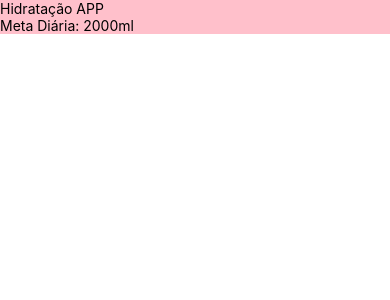
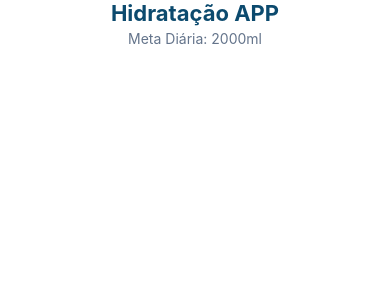
Before and after one commit to Manuely-Candido/app_hidratacao, a React Native app: screen / in a window 390 px wide. Shown: the top 300 px of the page. Built offline with nearby package versions, Linux system fonts and the light colour scheme.

Commit message:
Fazendo o header e a aplicação da meta diaria

```diff
--- a/App.jsx
+++ b/App.jsx
@@ -7,7 +7,7 @@ import { WaterProgress } from './src/components/WaterProgress';
 import { ActionButtons } from './src/components/ActionButton';
 
 export default function App(){
-  // const GOAL = 2000;
+  const GOAL = 2000;
   // const [consumed, setConsumed] = useSate(0);
 
   // // Função para acumular a quantidade ingerida
@@ -28,7 +28,7 @@ export default function App(){
         {/* <View style={banana.container}> */}
         <View>
           {/* <Text style={banana.texto}>SENAI</Text> */}
-          <Header />
+          <Header GOAL={GOAL}/>
           {/*<ActionButtons />  */}
         </View>
       </SafeAreaView>
--- a/src/components/Header.jsx
+++ b/src/components/Header.jsx
@@ -1,19 +1,29 @@
 import { View, Text, StyleSheet } from "react-native";
+import { COLORS } from "../constants/colors";
 
-
-export function Header(){
+export function Header( {GOAL} ){
     return(
-        <View>
-            <Text style={style.texto}>Hidratação APP</Text>
-            <Text style={style.texto}>Meta Diária: 2000ml</Text>
+        <View style={styles.container}>
+            <Text style={styles.title}>Hidratação APP</Text>
+            <Text style={styles.subtitle}>Meta Diária: {GOAL}ml</Text>
         </View>
     )
 };
 
-const style = StyleSheet.create({
-    texto:{
-        backgroundColor: 'pink',
-        justifyContent: 'center',
+const styles = StyleSheet.create({
+    container:{
+        alignItems: 'center',
+        marginBottom: 24,
 
-    }
-})
+    },
+    title:{
+        fontSize: 22,
+        fontWeight: 'bold',
+        color: COLORS.textMain,
+    },
+    subtitle:{
+        fontSize: 14,
+        color: COLORS.textMuted,
+        marginTop: 4,
+    },
+});
```
